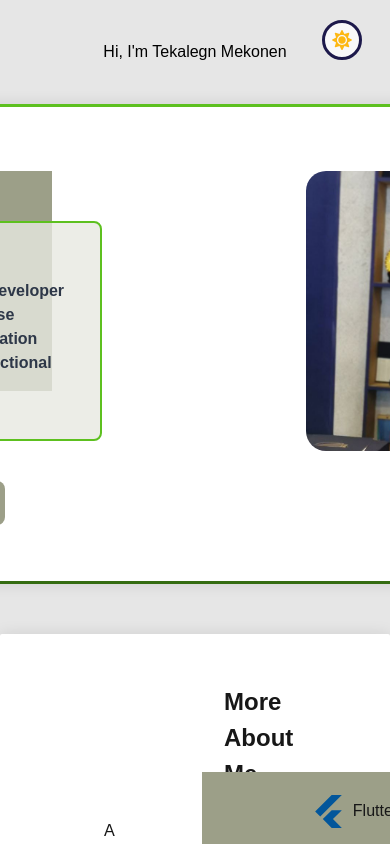
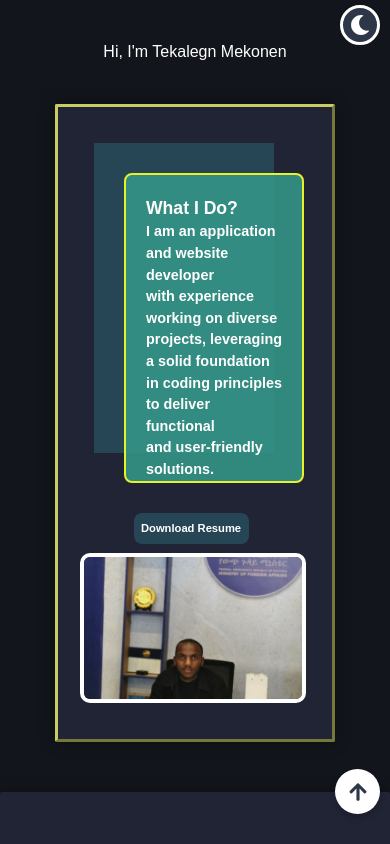
Before and after one commit to tekamek123/My-portfolio, a Next.js app: page / in a window 390 px wide. Shown: the top 844 px of the page. Built offline with nearby package versions, Linux system fonts and the light colour scheme.

Commit message:
update on responssivness

```diff
--- a/src/app/page.tsx
+++ b/src/app/page.tsx
@@ -3,8 +3,8 @@
 import Head from "next/head";
 import styles from "./styles/main.module.css";
 import ProjectSection from "./pages/ProjectSection";
-import { useState } from "react";
-import { FaSun, FaMoon } from "react-icons/fa";
+import { useState, useEffect } from "react";
+import { FaSun, FaMoon, FaArrowUp } from "react-icons/fa";
 import WorkSection from "./pages/WorkSection";
 import AboutMeSection from "./pages/AboutMeSection";
 import ContactSection from "./pages/ContactSection";
@@ -12,16 +12,33 @@ import TestimonialSection from "./pages/TestimonalSection";
 import Image from "next/image";
 
 export default function Home() {
-  const [isDarkTheme, setIsDarkTheme] = useState(false);
+  const [isDarkTheme, setIsDarkTheme] = useState(true);
+   const [showBackToTop, setShowBackToTop] = useState(false);
 
   // Toggle theme function
   const toggleTheme = () => {
     setIsDarkTheme(!isDarkTheme);
   };
 
+   useEffect(() => {
+     const handleScroll = () => {
+       const bottomThreshold =
+         document.documentElement.scrollHeight - window.innerHeight - 100; // Adjust threshold
+       setShowBackToTop(window.scrollY >= bottomThreshold);
+     };
+
+     window.addEventListener("scroll", handleScroll);
+     return () => window.removeEventListener("scroll", handleScroll);
+   }, []);
+
+   // Scroll to the top function
+   const scrollToTop = () => {
+     window.scrollTo({ top: 0, behavior: "smooth" });
+   };
+
   return (
     <div
-      className={`${styles.container} ${isDarkTheme ? styles.darkTheme : ""}`} // Apply dark theme if isDarkTheme is true
+      className={`${styles.container} ${isDarkTheme ? styles.darkTheme : ""}`}
     >
       <Head>
         <title>Tekalegn Mekonen Portfolio</title>
@@ -109,6 +126,17 @@ export default function Home() {
       <ProjectSection isDarkTheme={isDarkTheme} />
       <TestimonialSection isDarkTheme={isDarkTheme} />
       <ContactSection isDarkTheme={isDarkTheme} />
+      {/* Back to Top Button */}
+      {showBackToTop && (
+        <button
+          className={styles.backToTopButton}
+          onClick={scrollToTop}
+          title="Back to top" // Adds a tooltip on hover
+          aria-label="Back to top" // Ensures accessibility for screen readers
+        >
+          <FaArrowUp size={20} />
+        </button>
+      )}
     </div>
   );
 }
--- a/src/app/styles/AboutMeSection.module.css
+++ b/src/app/styles/AboutMeSection.module.css
@@ -111,7 +111,7 @@
   color: #ddd;
 }
 
-@media (max-width: 375px) {
+@media (max-width: 768px) {
   .card2 {
     padding: 24px;
     margin-top: 50px;
@@ -140,7 +140,6 @@
     margin-left: 70px;
     margin-top: 26px;
     color: black;
-
   }
 
   .textMore {
@@ -171,5 +170,6 @@
     padding-bottom: 20px;
     height: 240px;
     width: 310px;
+    margin-left: 10%;
   }
 }
--- a/src/app/styles/ContactSection.module.css
+++ b/src/app/styles/ContactSection.module.css
@@ -133,7 +133,7 @@
 .darkTheme .contactIcons a {
   color: #ccc;
 }
-@media (max-width: 375px) {
+@media (max-width: 768px) {
   .card5 {
   padding: 2px;
   margin-top: 50px;
@@ -174,7 +174,7 @@
   gap: 30px;
   flex-wrap: wrap;
   margin-top: 20px;
-  margin-left: 10px;
+  margin-left: 12%;
   margin-bottom: 20px;
 }
 .contactSection p {
--- a/src/app/styles/ProjectSection.module.css
+++ b/src/app/styles/ProjectSection.module.css
@@ -278,7 +278,7 @@
   background-color: rgba(0, 0, 0, 0.8);
 }
 
-@media (max-width: 375px) {
+@media (max-width: 768px) {
   .card4 {
     margin-top: 100px;
     padding: 20px;
@@ -318,4 +318,11 @@
     -webkit-line-clamp: 8;
     -webkit-box-orient: vertical;
   }
+
+  .eyeIcon {
+    position: absolute;
+    top: 90%;
+    left: 90%;
+    z-index: 2;
+  }
 }
--- a/src/app/styles/TestimonialSection.module.css
+++ b/src/app/styles/TestimonialSection.module.css
@@ -155,7 +155,7 @@
   color: #f0f0f0;
 }
 
-@media (max-width: 375px) {
+@media (max-width: 768px) {
   .card6 {
     padding: 32px;
     margin-top: 50px;
@@ -168,7 +168,7 @@
     display: flex;
     gap: 46px;
     position: relative;
-    width: 300px;
+    width: 100%;
     margin-top: 60px;
     flex-direction: column;
     align-items: start;
--- a/src/app/styles/WorkSection.module.css
+++ b/src/app/styles/WorkSection.module.css
@@ -147,7 +147,7 @@
   color: #f9f9f9;;
 }
 
-@media (max-width: 375px) {
+@media (max-width: 768px) {
   .card3 {
   margin-top: 100px;
   padding: 20px;
--- a/src/app/styles/main.module.css
+++ b/src/app/styles/main.module.css
@@ -239,7 +239,42 @@
 .darkTheme .resumeButton:hover {
   background-color: #a9b051;
 }
-@media (max-width: 375px) {
+
+.backToTopButton {
+  position: fixed;
+  bottom: 30px;
+  right: 30px;
+  background-color: #2d3748;
+  color: #ffffff;
+  border: none;
+  border-radius: 50%;
+  width: 50px;
+  height: 50px;
+  display: flex;
+  align-items: center;
+  justify-content: center;
+  box-shadow: 0 4px 6px rgba(0, 0, 0, 0.2);
+  cursor: pointer;
+  z-index: 1000;
+  transition: transform 0.3s ease-in-out, background-color 0.3s ease-in-out;
+}
+
+.darkTheme .backToTopButton{
+  background-color: #ffffff;
+  color: #2d3748;
+}
+
+.backToTopButton:hover {
+  background-color: #4a5568;
+  transform: scale(1.1);
+}
+
+.darkTheme .backToTopButton:hover {
+  background-color: #a9b051;
+  transform: scale(1.1);
+}
+
+@media (max-width: 768px) {
   .cardWrapper {
     flex-direction: column; /* Stack contents */
     align-items: center; /* Center align contents */
@@ -251,12 +286,12 @@
     padding: 16px; /* Reduce padding */
     position: relative;
     display: flex;
-    margin-left: 10px;
+    margin-left: 0px;
   }
   .backgroundCube {
     margin-top: 20px;
     margin-left: 20px;
-    height: 295px;
+    height: 310px;
     width: 180px;
   }
 
@@ -264,7 +299,7 @@
     margin-top: 50px;
     margin-left: 50px;
     padding: 20px;
-    height: 295px;
+    height: 310px;
     width: 180px;
   }
   .title {
@@ -276,7 +311,7 @@
     font-size: 0.9rem
   }
   .resumeButton {
-  padding: 10px 10px;
+  padding: 7px 7px;
   font-size: 0.7rem;
   margin-left: 60px;
   margin-top: 10px;
@@ -306,4 +341,9 @@
   border: none;
   cursor: pointer;
 }
+.backToTopButton{
+  width: 45px;
+  height: 45px;
+  right: 10px;
 }
+}
```
Also changed, not shown: 1 other file (tests, documents, lock files or other folders).
